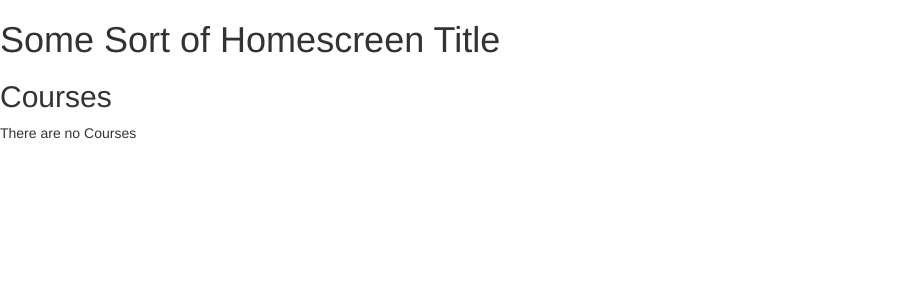
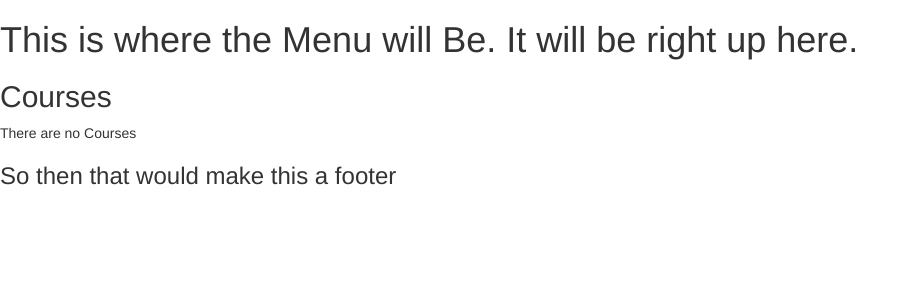
Before and after one commit to shanedicks/AEP, a Django app: page /courses/ in a window 1280 px wide. Shown: the top 300 px of the page, without its empty margins (0-918 px from the left). Run offline with Django 3.2, Linux system fonts and the light colour scheme; data that the repository does not hold is empty; some libraries are stand-ins or nearby versions.

Commit message:
improved course_list.html and base.html

```diff
--- a/DCC_project/ABE/templates/ABE/course_list.html
+++ b/DCC_project/ABE/templates/ABE/course_list.html
@@ -5,7 +5,8 @@
 		{% if object_list %}
 			<ul>
 				{% for course in object_list %}
-					<li>{{ course.title }}</li>
+					<li><h3>{{ course.title }}</h3></li>
+					<li>{{ course.description }}</li>
 				{% endfor %}
 			</ul>
 		{% else %}
--- a/DCC_project/ABE/templates/ABE/includes/base.html
+++ b/DCC_project/ABE/templates/ABE/includes/base.html
@@ -23,10 +23,10 @@
         <!--[if lt IE 7]>
             <p class="browsehappy">You are using an <strong>outdated</strong> browser. Please <a href="http://browsehappy.com/">upgrade your browser</a> to improve your experience.</p>
         <![endif]-->
-        <h1>Some Sort of Homescreen Title</h1>
+        <h1>This is where the Menu will Be. It will be right up here.</h1>
         <!-- Add your site or application content here -->
         {% block content %}{% endblock %}
-
+        <h3>So then that would make this a footer</h3>
         <script src="//ajax.googleapis.com/ajax/libs/jquery/1.10.2/jquery.min.js"></script>
         <script>window.jQuery || document.write('<script src="{% static 'bower_components/html5-boilerplate/js/vendor/jquery-1.10.2.min.js' %}"><\/script>')</script>
         <script src="{% static 'bower_components/html5-boilerplate/js/plugins.js' %}"></script>
```
